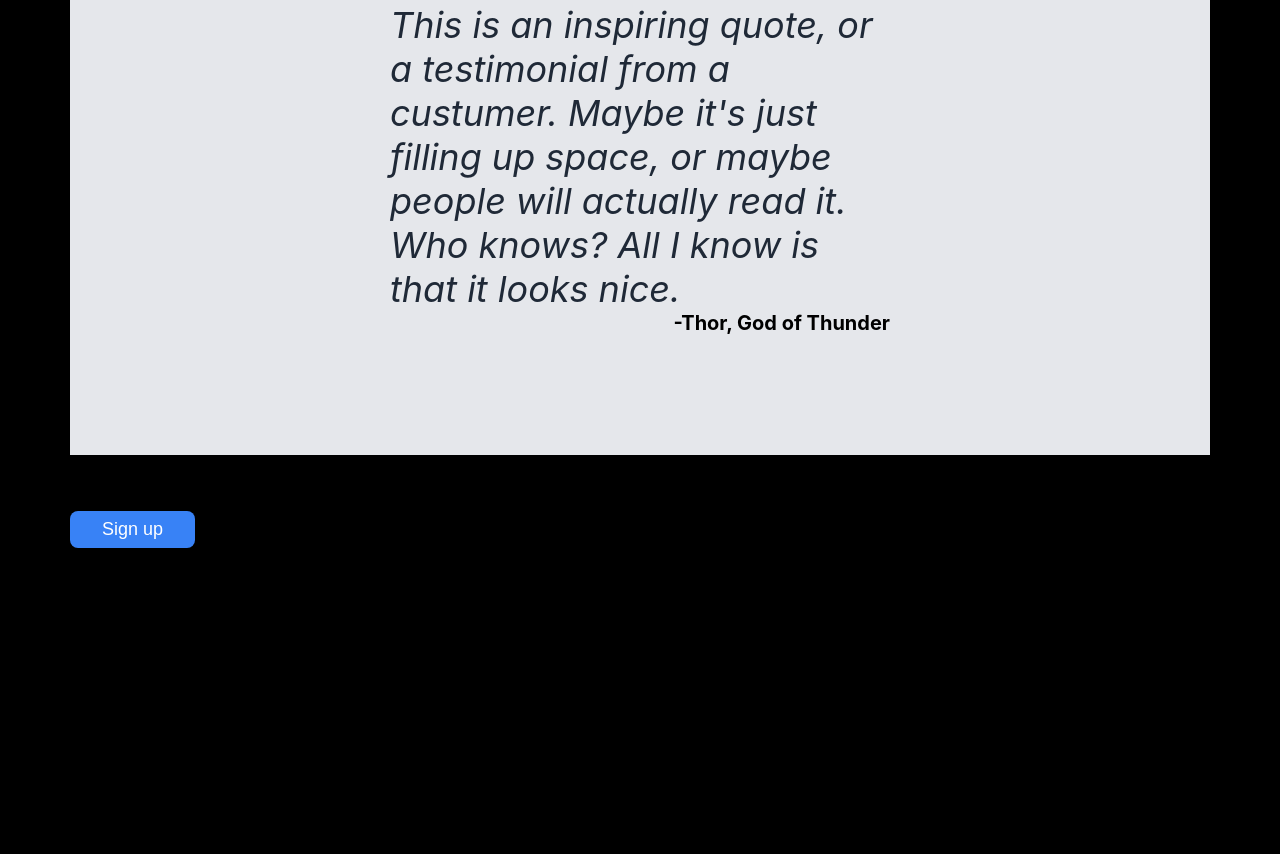
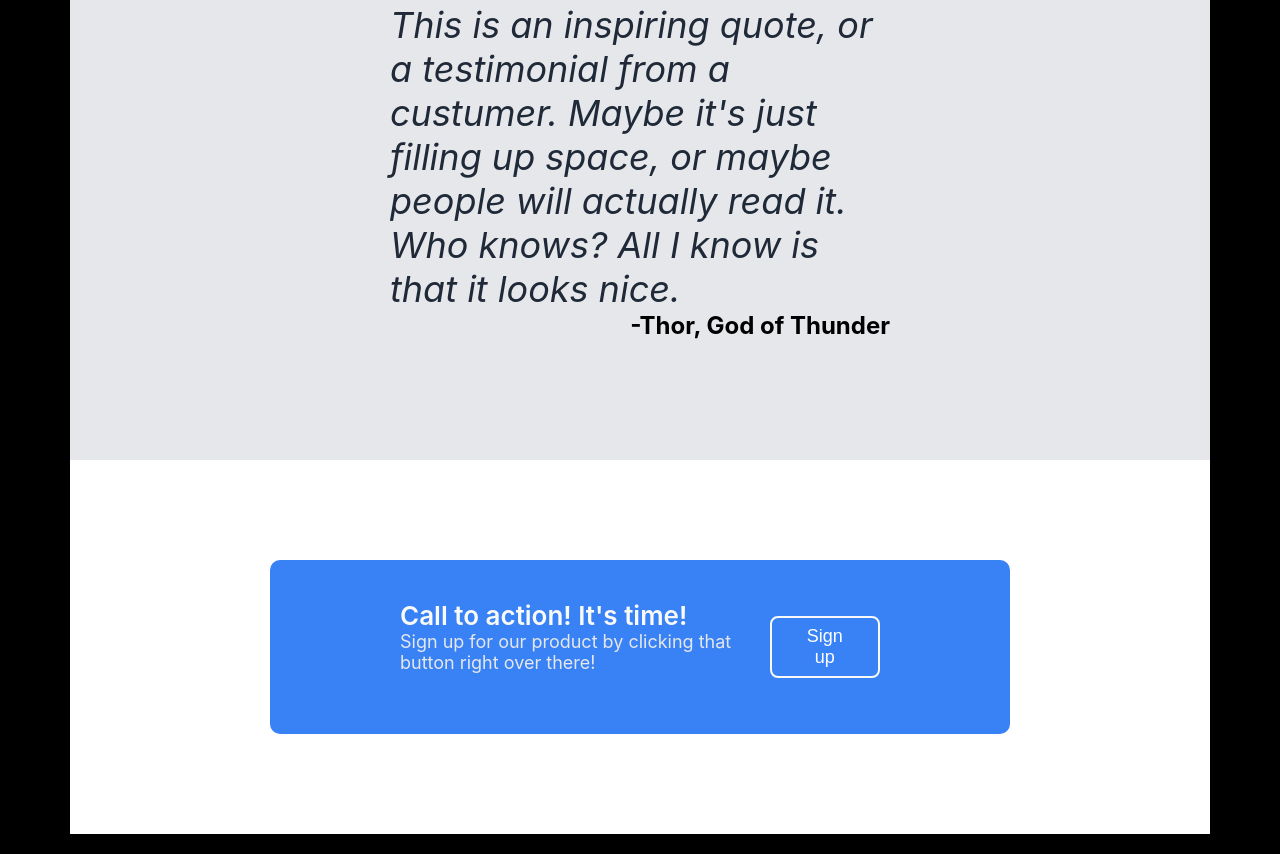
Before and after one commit to Laura202301/landing-page, a plain HTML site: page index.html in a window 1280 px wide. Shown: the part 1057-1911 px from the top of the page. Before the commit the page ends 1641 px from the top, so only its background shows below. Drawn offline with Linux system fonts and the light colour scheme.

Commit message:
Add style to contact content

```diff
--- a/index.html
+++ b/index.html
@@ -82,7 +82,7 @@
 <div class="contact">
   <div class="contact-info">
       <div class="info2">
-        <div class="contact-title">Call to action! It's time!</div>
+        <div class="contact-tittle">Call to action! It's time!</div>
         <div class="contact-text">Sign up for our product by clicking that button right over there!</div>
       </div>
     <button class="sign-up2">Sign up</button>
--- a/style.css
+++ b/style.css
@@ -102,7 +102,7 @@ img {
 .signature {
     text-align: right;
     font-weight: bold;
-    font-size: 20px;
+    font-size: 24px;
 }
 .quote {
     font-size: 36px;
@@ -110,3 +110,27 @@ img {
     font-style: italic;
     color: #1F2937;
 }
+
+/*Contact content style*/
+
+.contact {
+    background: white;
+    padding: 100px 200px;
+}
+.contact-info {
+    display: flex;
+    justify-content: space-between;
+    padding: 40px 130px;
+    border-radius: 10px;
+    background: #3882F6;
+    color: #E5E7EB;
+    font-size: 18px;
+}
+.contact-tittle {
+    font-size: 26px;
+    font-weight: 600;
+    color: #F9FAF8;
+}
+.sign-up2 {
+    border: 2px solid #F9FAF8;
+}
```
